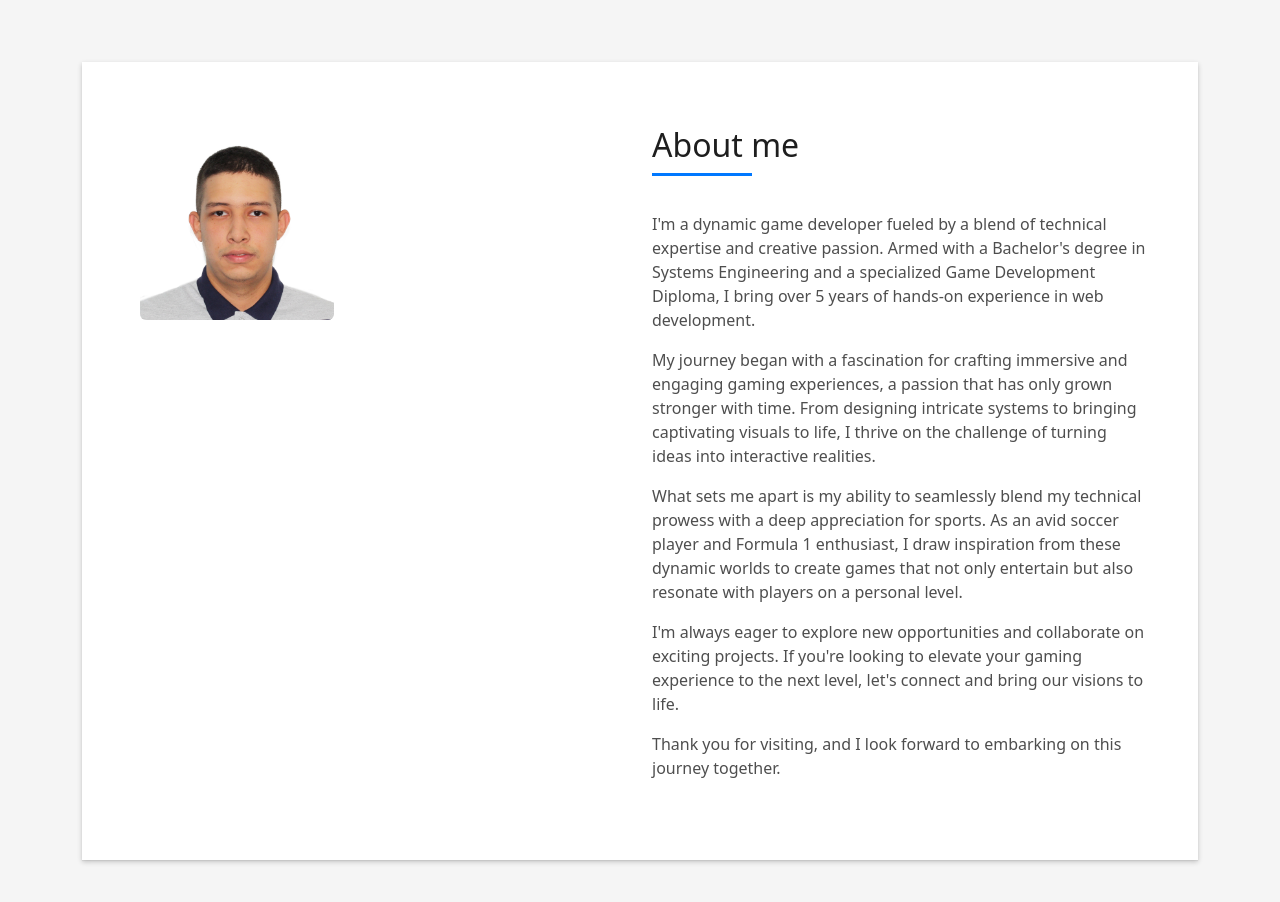
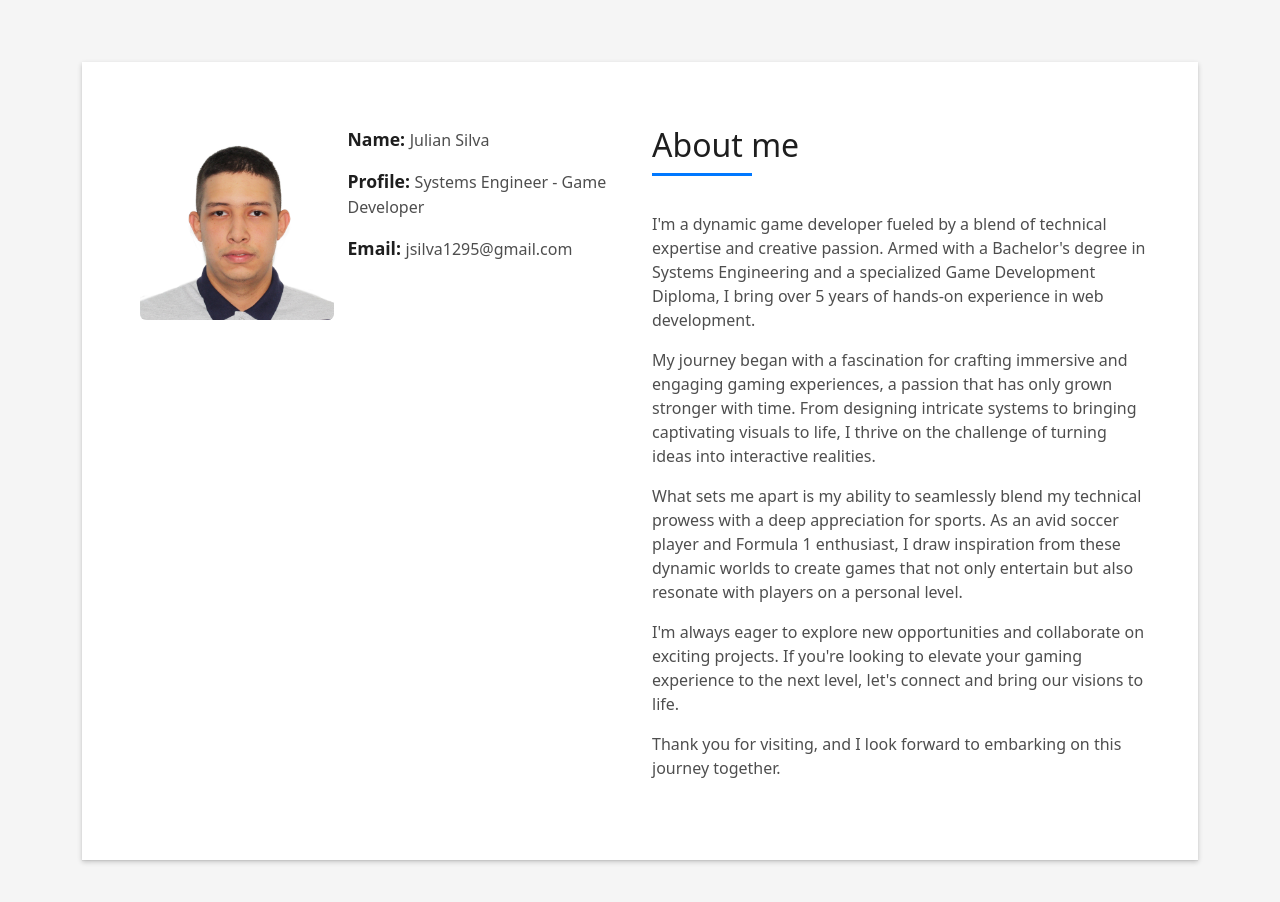
Before and after one commit to juliansc95/juliansc95.github.io, a plain HTML site: page index.html in a window 1280 px wide. Shown: the part 802-1704 px from the top of the page. Drawn offline with nearby package versions, Linux system fonts and the light colour scheme.

Commit message:
Update contact information
Added name and email

```diff
--- a/index.html
+++ b/index.html
@@ -84,7 +84,13 @@
                         <img src="assets/img/julianSilva.jpg" class="img-fluid rounded b-shadow-a" alt="">
                       </div>
                     </div>
-
+                    <div class="col-sm-6 col-md-7">
+                      <div class="about-info">
+                        <p><span class="title-s">Name: </span> <span>Julian Silva</span></p>
+                        <p><span class="title-s">Profile: </span> <span>Systems Engineer - Game Developer</span></p>
+                        <p><span class="title-s">Email: </span> <span>jsilva1295@gmail.com</span></p>
+                      </div>
+                    </div>
                   </div>
 
                 </div>
```
